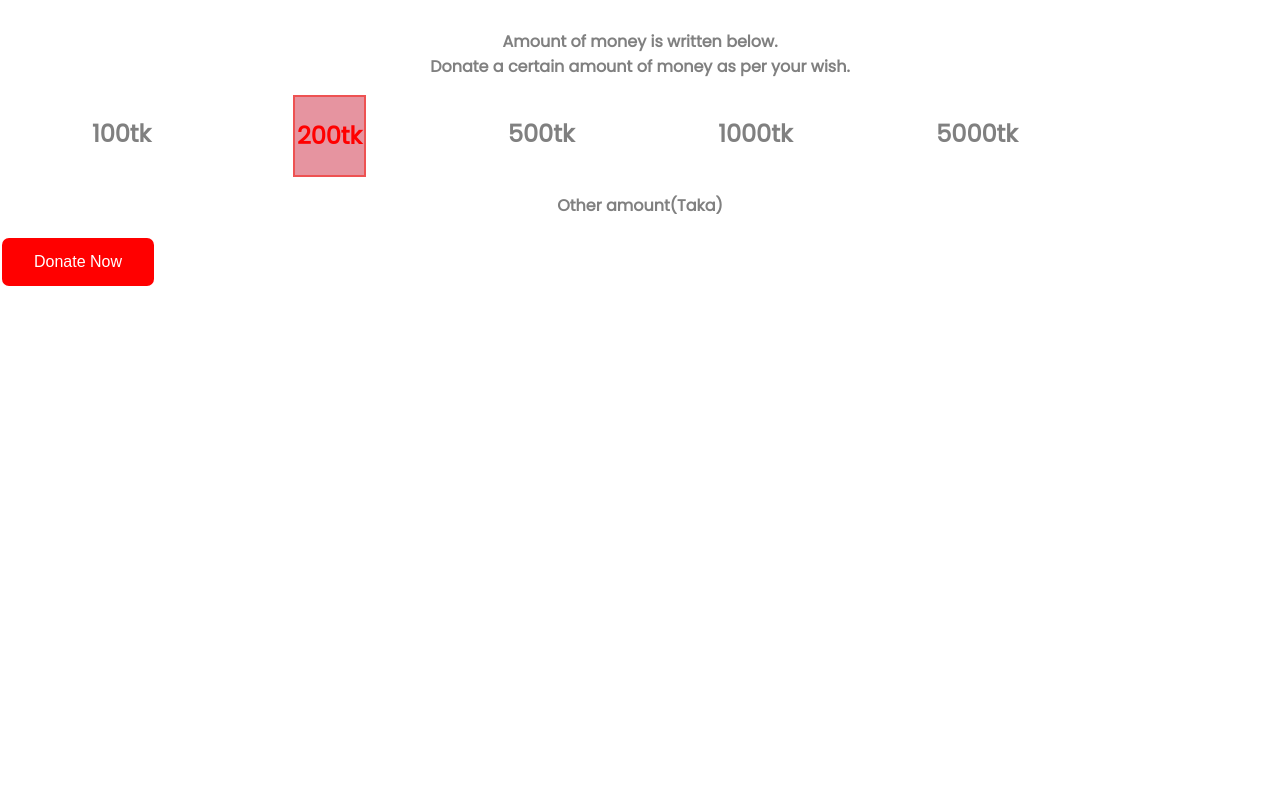
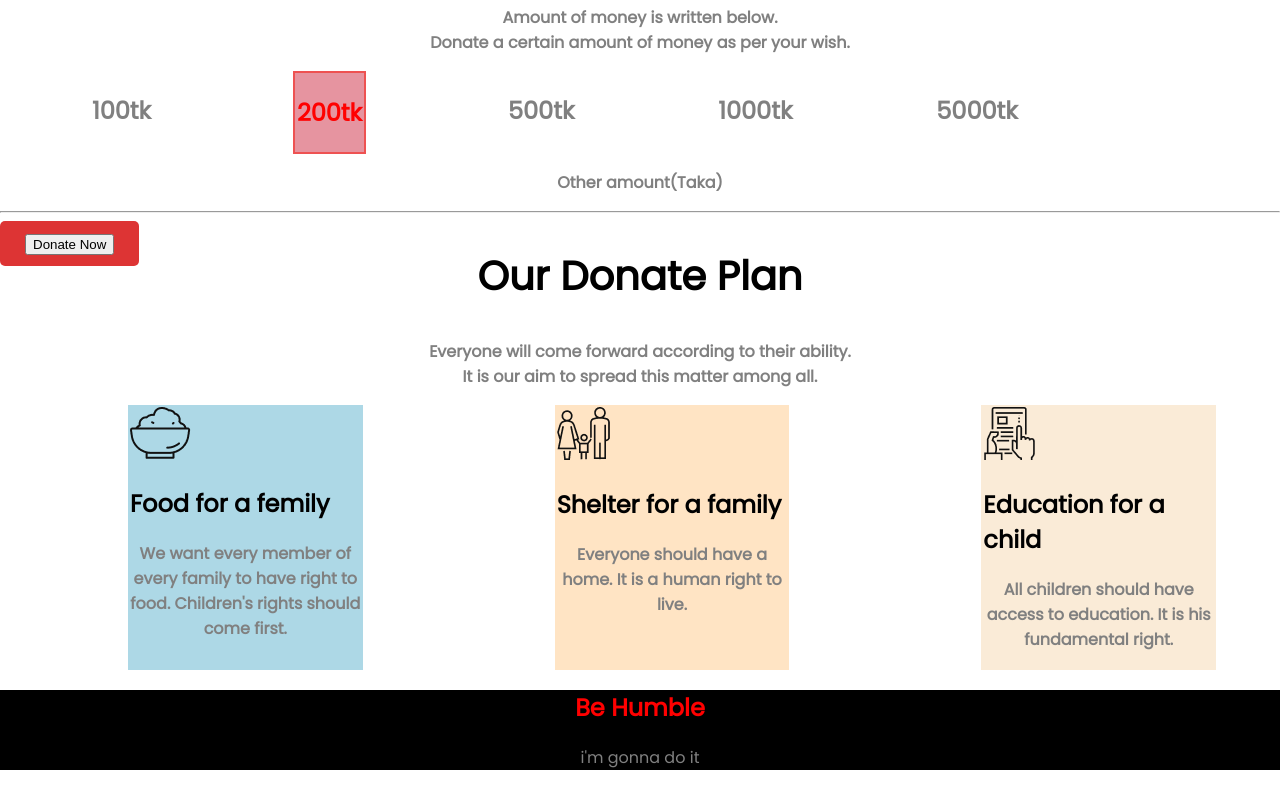
Before and after one commit to nasrinba/Donate-Today, a plain HTML site: page index.html in a window 1280 px wide. Shown: the part 716-1502 px from the top of the page. Before the commit the page ends 1006 px from the top, so only its background shows below. Drawn offline with Linux system fonts and the light colour scheme; a web font is replaced by a local one.

Commit message:
donate commit

```diff
--- a/index.html
+++ b/index.html
@@ -7,11 +7,11 @@
   <title>1st Assignment</title>
   <link rel="preconnect" href="https://fonts.gstatic.com" crossorigin>
 <link href="https://fonts.googleapis.com/css2?family=Koulen&family=Poppins&display=swap" rel="stylesheet">
-  <link rel="stylesheet" href="style.css">
+ <link rel="stylesheet" href="style.css">
 </head>
 <body>
 
-<section>
+<section class="needed">
 
   <div class="banner-image ">
   <div class="banner-text">
@@ -19,17 +19,18 @@
 
 
       <p>Everyone should stand by the helpless people. <br>There is immense peace hidden in helping them.</p>
-      <button>Donate Now</button>
+      <button class="button">Donate Now</button>
   </div>
   </div>
 </section>
- <section>
+ <section class="payment">
+
   <div>
-    <h1 class="today"><span>Donate Today</span></h1>
+    <h1 class="today">Donate Today</h1>
   </div>
 
-  <div>
-    <p>Amount of money is written below. <br>Donate a certain amount of money as per your wish.</p>
+  <div class="paragraph">
+    <p >Amount of money is written below. <br>Donate a certain amount of money as per your wish.</p>
   </div>
 
   <div class="taka">
@@ -37,7 +38,7 @@
     <h2>100tk</h2>
      </div>
 
-    <div class="amount violet">
+    <div class="amount pink">
     <h2>200tk</h2>
      </div>
 
@@ -54,12 +55,45 @@
     <h2>5000tk</h2>
     </div>
   </div>
-  <p>Other amount(Taka)</p>
 
+ <div class="paragraph">
+   <p>Other amount(Taka)</p>
+</div>
+ <hr>
+ <div class="s-button"><button>Donate Now</button></div>
+  </section>
 
-    <button class="text-center">Donate Now</button>
-
-    </section>
-
-
-</body>
+  <section class="plan">
+  <div>
+     <h1>Our Donate Plan</h1>
+  </div>
+  <div>
+    <p class="paragraph">Everyone will come forward according to their ability.<br>It is our aim to spread this matter among all.</p>
+    </div>
+    <div class="flexible-container">
+    <div id="color-one"   class="half-width">
+      <img src="donate-images/food.png" alt="">
+      <h2>Food for a femily</h2>
+      <p class="paragraph">We want every member of every family to have right to food. Children's rights should come first.</p>
+    </div>
+    <div id="color-two" class="half-width">
+      <img src="donate-images/shelter.png" alt="">
+      <h2>Shelter for a family</h2>
+      <p class="paragraph">Everyone should have a home. It is a human right to live.</p>
+    </div>
+    <div id="color-three"  class="half-width ">
+      <img src="donate-images/Frame-1.png" alt="">
+      <h2>Education for a child</h2>
+      <p class="paragraph">All children should have access to
+        education. It is his fundamental right.</p>
+    </div>
+  </div>
+</section>
+   </body>
+   <div  class="footer">
+    <footer>
+    <h2>Be Humble</h2>
+    <p>i'm gonna do it</p>
+   </footer>
+  </div>
+   </html>
--- a/style.css
+++ b/style.css
@@ -6,7 +6,8 @@ font-family: 'Poppins', sans-serif;
  }
 h1 {
 
-  font-size: 50px;
+  font-size: 40px;
+  text-align: center;
 }
 .banner-image {
   background-image: url(donate-images/donation6.jpg);
@@ -26,7 +27,7 @@ h1 {
    padding-top: 5%;
   color: white;
 }
-.banner-text button{
+ .button{
   border: none;
   padding: 10px 25px;
   color: white;
@@ -34,6 +35,7 @@ h1 {
   border-radius: 5px;
   cursor: pointer;
   font-weight: 700;
+
   }
   .taka {
     display: flex;
@@ -41,45 +43,66 @@ h1 {
   }
   .amount {
 
-    color: gray;
+  color: gray;
   margin-right: 50px;
   margin-left: 90px;
   padding: 2px;
     }
 
-  .violet {
+  .pink {
   background-color:rgb(230, 148, 160);
   border:2px solid rgb(238, 82, 82);
   color:red;
   }
   .today {
-    color: black;
-    text-align: center;
-    font-weight: 700;
+
     }
-    span {
-      background-color: skyblue;
-    }
-  p {
+
+
+  .s-button{
+    border: none;
+  padding: 10px 25px;
+  color: white;
+  background-color: rgb(221, 52, 52);
+  border-radius: 5px;
+  cursor: pointer;
+  font-weight: 700;
+  text-align: center;
+  position: fixed;
+
+  }
+  .paragraph {
     color: gray;
     text-align: center;
     font-weight: 700;
   }
+  .flexible-container {
+    display: flex;
+  }
+  .half-width {
+    width: 40%;
+    margin-left:10%; margin-right: 5%;
+    padding: 2px;
+    box-shadow: inset;
+  }
+  #color-one {
+    background-color: lightblue;
+  }
+  #color-two {
+    background-color: bisque;
+  }
+  #color-three {
+    background-color: antiquewhite;
+  }
+  .footer {
+    background-color: rgb(0, 0, 0);
+  }
+  .footer h2 {
+     text-align: center;
+    color: red;
 
-
-
-  .text-center {
-
-    background-color: red;
-      border: none;
-      color: white;
-      padding: 15px 32px;
-
-      text-decoration: none;
-
-      display: justify;
-      font-size: 16px;
-      margin: 4px 2px;
-      cursor: pointer;
-      border-radius: 7px;
-  }
+   }
+   .footer p {
+    text-align: center;
+    color: gray;
+   }
```
Also changed, not shown: donate-images/Frame-1.png (added), donate-images/shelter.png (added).
